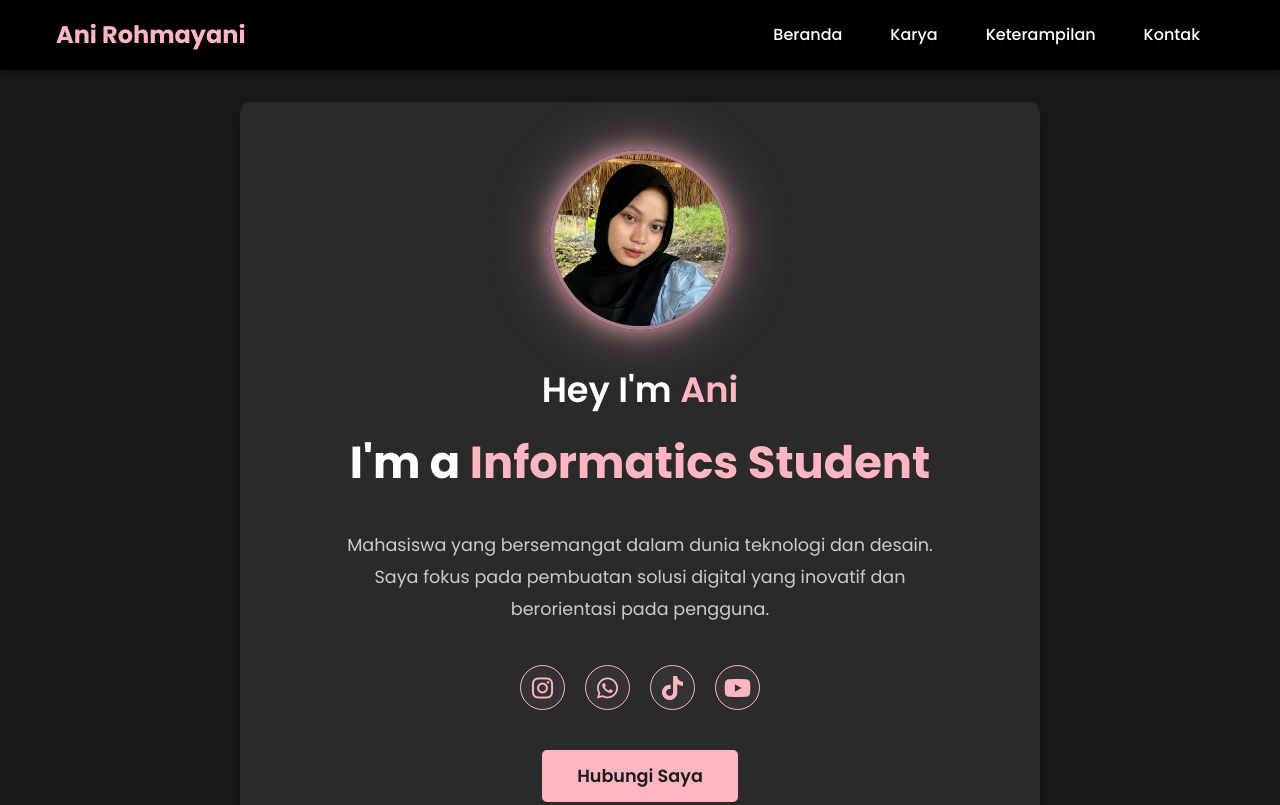
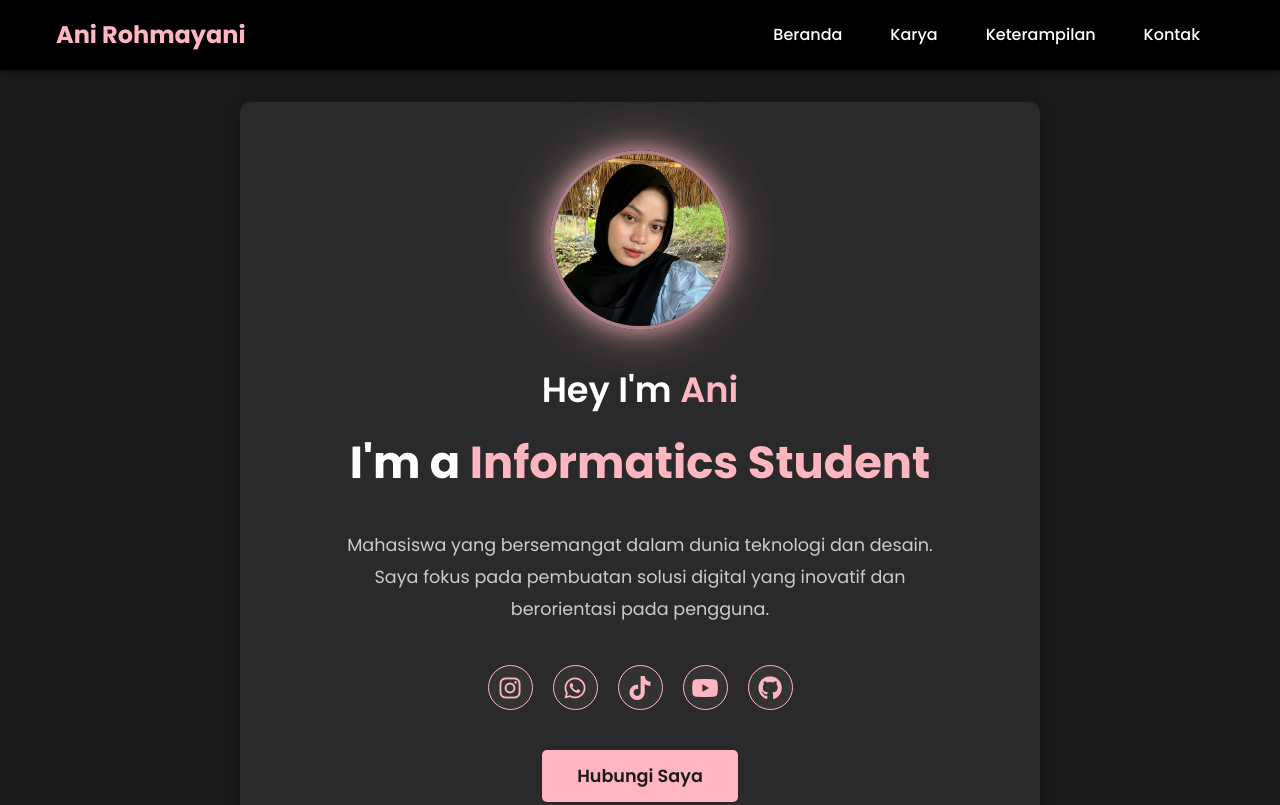
Before and after one commit to ani13-03/website_ani, a plain HTML site: page index.html in a window 1280 px wide. Shown: the top 805 px of the page. Drawn offline with Linux system fonts and the light colour scheme.

Commit message:
Add files via upload

```diff
--- a/index.html
+++ b/index.html
@@ -56,6 +56,10 @@
                 <a href="https://youtube.com/@anirahmayani3568?si=ttD0huHM7c7uaRef" target="_blank" aria-label="YouTube">
                     <i class="fa-brands fa-youtube"></i>
                 </a>
+                </a>
+                <a href="https://github.com/ani13-03" target="_blank" aria-label="GitHub">  <!-- Ganti 'username' dengan username GitHub Anda -->
+                <i class="fa-brands fa-github"></i>
+                </a>
             </div>
 
             <a href="kontak.html" class="hire-me-button">Hubungi Saya</a>
```
Also changed, not shown: kontak.html (+2 -0 lines).
